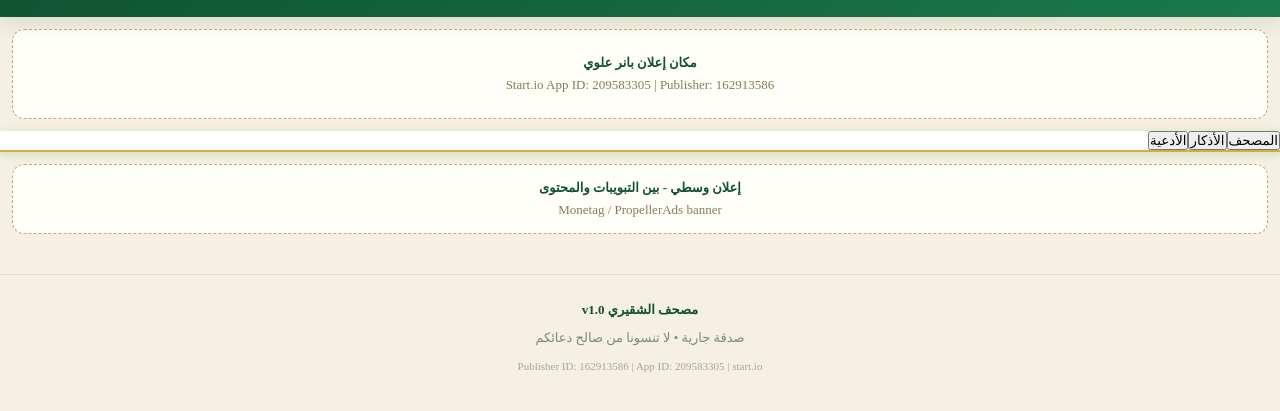
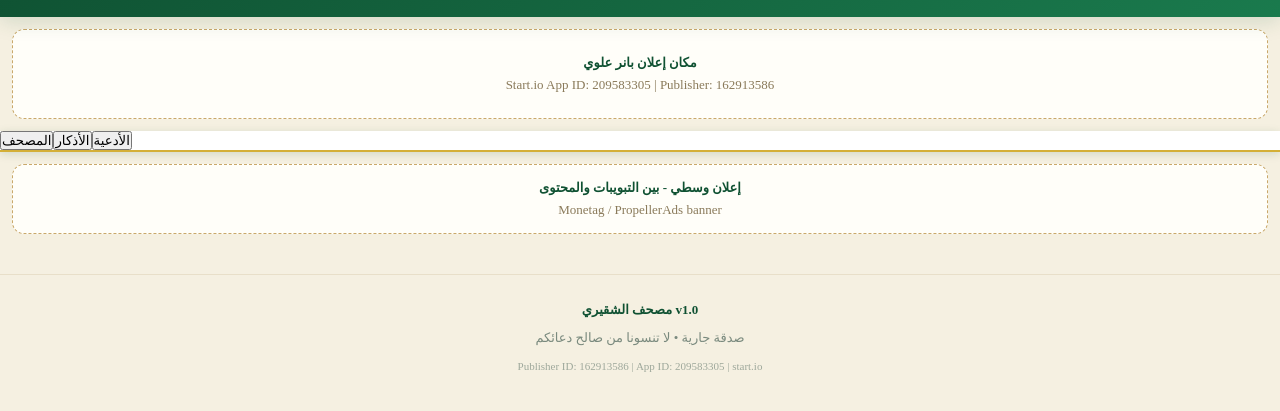
Before and after one commit to hassanegypt139-max/mushaf-shugairi, a plain HTML site: page index.html in a window 1280 px wide. Shown: the part 79-490 px from the top of the page. Drawn offline with Linux system fonts and the light colour scheme.

Commit message:
Update index.html

```diff
--- a/index.html
+++ b/index.html
@@ -1,5 +1,5 @@
 <!DOCTYPE html>
-<html lang="ar" dir="rtl">
+<meta name="monetag" content="806eee02c1523b522f0577bf01948a05">
 <head>
   <meta charset="UTF-8">
   <meta name="viewport" content="width=device-width, initial-scale=1.0">
```
